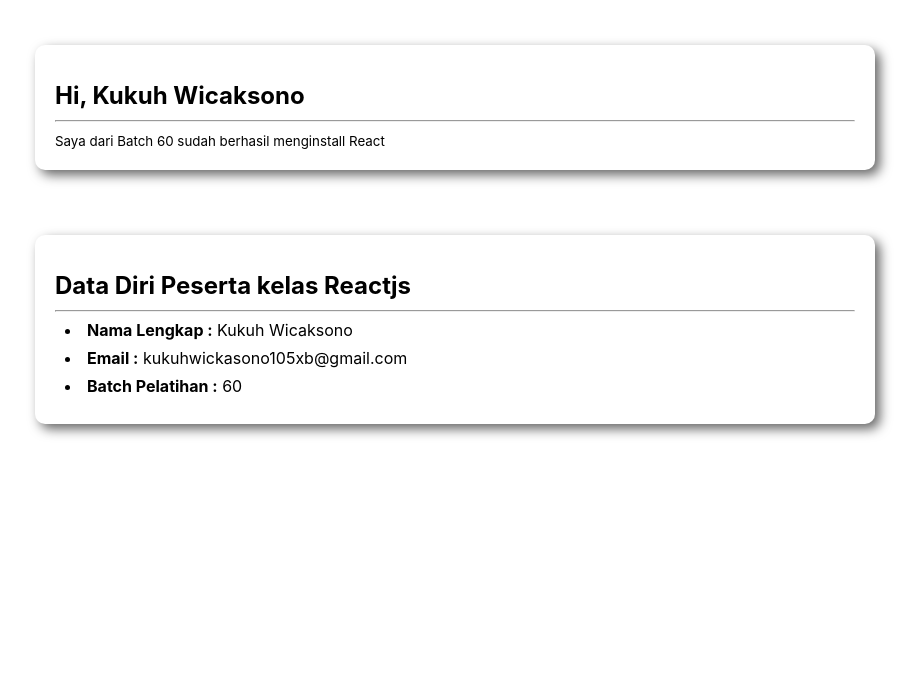
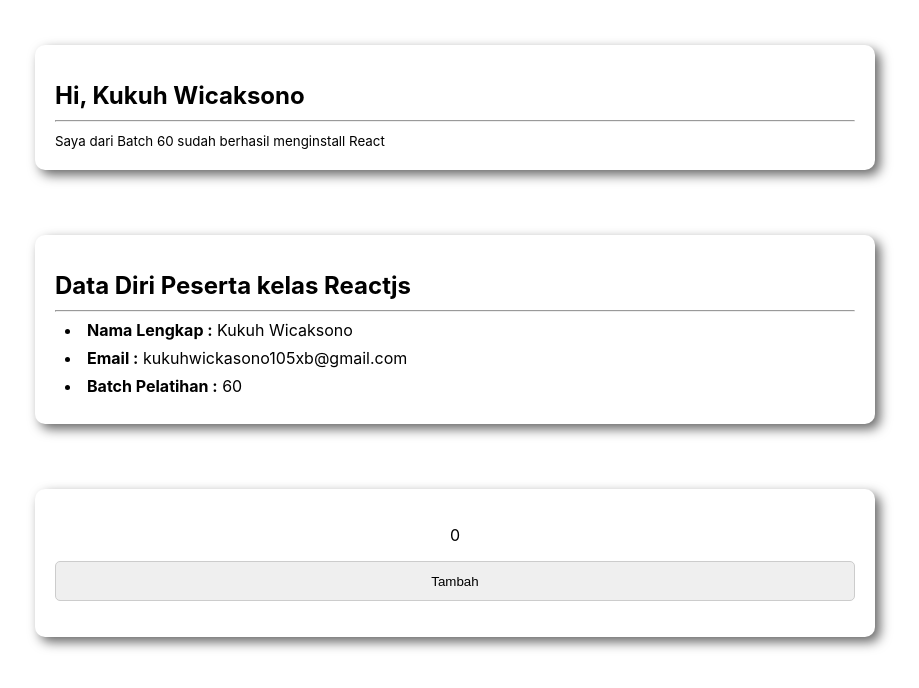
Before and after one commit to cfra321/sanbercode-finalproject-batch60, a React (Create React App) app in the folder tugas-reacjs/: page / in a window 1280 px wide. Shown: the top 688 px of the page, without its empty margins (185-1104 px from the left). Built offline with nearby package versions, Linux system fonts and the light colour scheme.

Commit message:
Tugas 8 - React : Hooks, State, Lifecycle Hooks, Handling event & Conditional rendering

```diff
--- a/tugas-reacjs/src/App.js
+++ b/tugas-reacjs/src/App.js
@@ -2,12 +2,13 @@ import React from "react";
 import "./App.css";
 import Tugas6 from "./tugas_6/tugas6";
 import Tugas7 from "./tugas_7/tugas7";
-
+import Tugas8 from "./tugas_8/tugas8";
 function App() {
   return (
     <>
       <Tugas6 />
       <Tugas7  name="Kukuh Wicaksono" batch="60" email="kukuhwickasono105xb@gmail.com"/>
+      <Tugas8/>
     </>
   );
 }
--- /dev/null
+++ b/tugas-reacjs/src/tugas_8/tugas8.js
@@ -0,0 +1,28 @@
+import React, { useState } from "react";
+
+const Tugas8 = () => {
+    const [angka, setAngka] = useState(0);
+    const [pesan, setPesan] = useState("");
+
+    const handleAngka = () => {
+        setAngka(angka + 1);
+
+        if (angka >= 10) {
+            setPesan("State count sudah lebih dari 10!!");
+        }
+    };
+
+    return (
+        <>
+            <div className="App">
+                <div className='container'>
+                    <p>{angka}</p>
+                    <button className="btnnn" onClick={handleAngka}>Tambah</button>
+                    <p><strong>{pesan}</strong></p>
+                </div>
+            </div>
+        </>
+    );
+}
+
+export default Tugas8;
```
